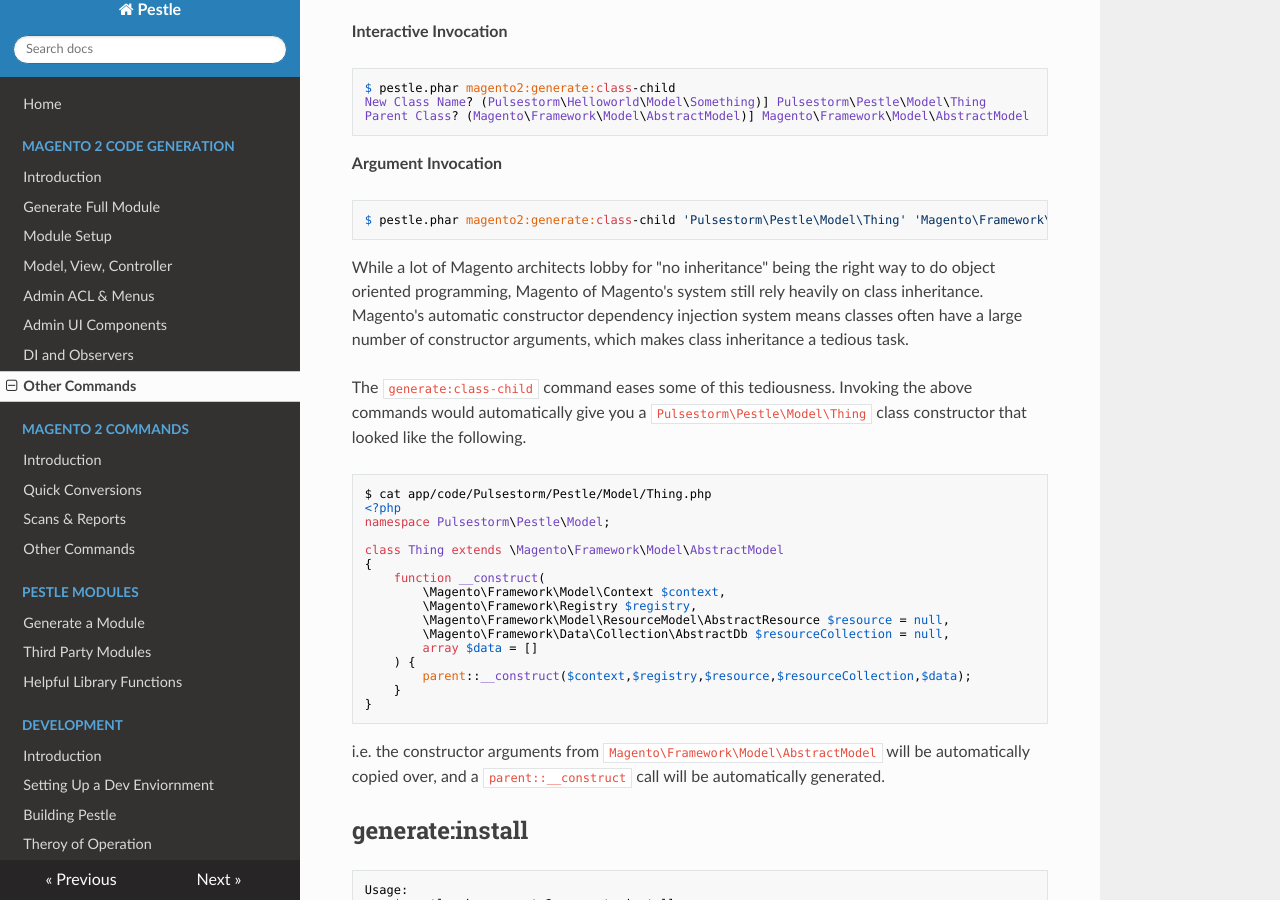
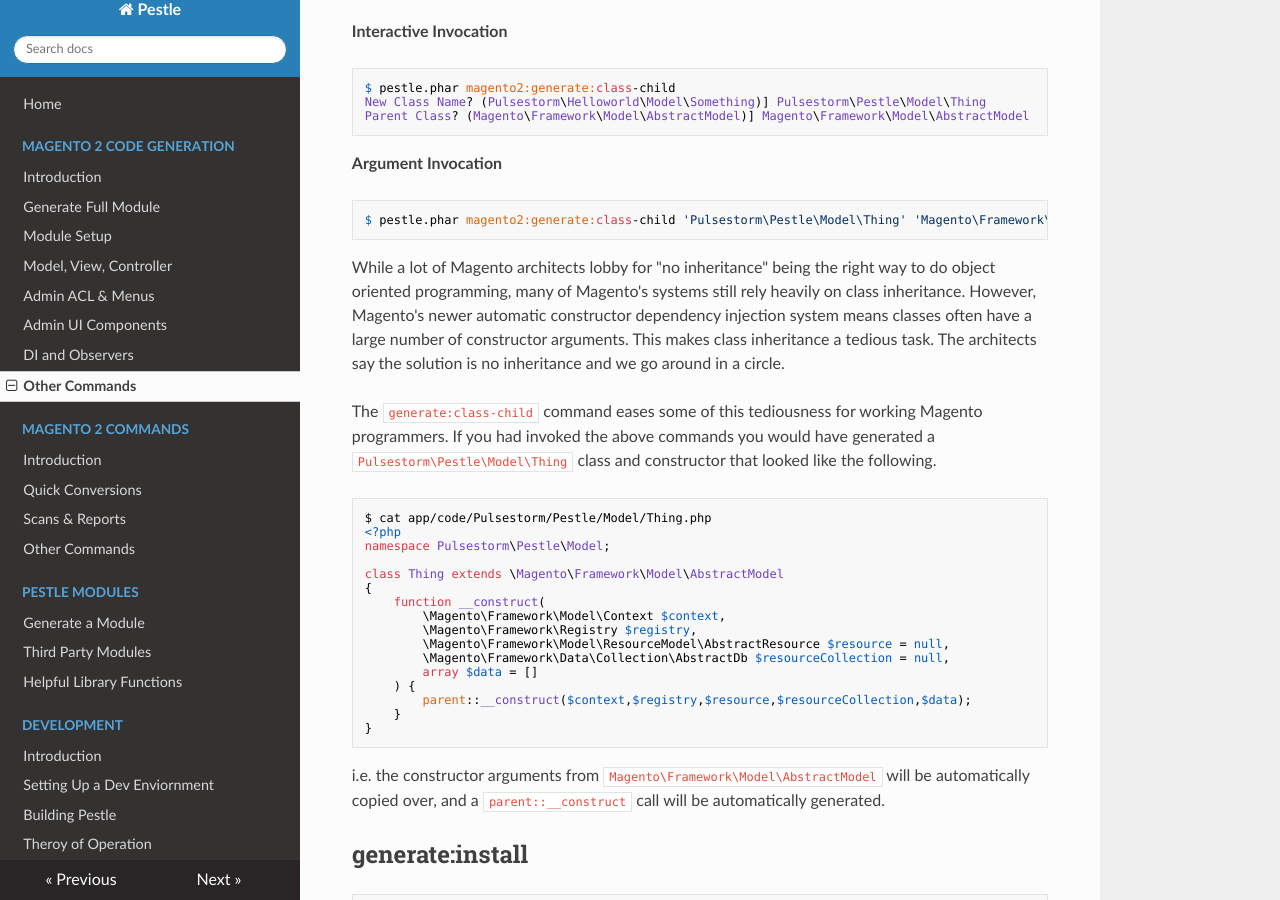
Before and after one commit to astorm/pestle, an MkDocs documentation site: the page built from docs/magneto2-others.md, in a window 1280 px wide and 900 px high, scrolled down 2427 px. Built offline with MkDocs 1.6.1, drawn with Linux system fonts in a browser that asks for light colours; nearby versions of some CDN libraries; some of the changed text lies outside the part shown.

Commit message:
Finishing other section

```diff
--- a/docs/magneto2-others.md
+++ b/docs/magneto2-others.md
@@ -120,9 +120,9 @@ The `generate:class-child` command will automatically generate a new child class
 
     $ pestle.phar magento2:generate:class-child 'Pulsestorm\Pestle\Model\Thing' 'Magento\Framework\Model\AbstractModel'
 
-While a lot of Magento architects lobby for "no inheritance" being the right way to do object oriented programming, Magento of Magento's system still rely heavily on class inheritance.  Magento's automatic constructor dependency injection system means classes often have a large number of constructor arguments, which makes class inheritance a tedious task.
+While a lot of Magento architects lobby for "no inheritance" being the right way to do object oriented programming, many of Magento's systems still rely heavily on class inheritance.  However, Magento's newer automatic constructor dependency injection system means classes often have a large number of constructor arguments. This makes class inheritance a tedious task. The architects say the solution is no inheritance and we go around in a circle.
 
-The `generate:class-child` command eases some of this tediousness.  Invoking the above commands would automatically give you a `Pulsestorm\Pestle\Model\Thing` class constructor that looked like the following.
+The `generate:class-child` command eases some of this tediousness for working Magento programmers.  If you had invoked the above commands you would have generated a `Pulsestorm\Pestle\Model\Thing` class and constructor that looked like the following.
 
     $ cat app/code/Pulsestorm/Pestle/Model/Thing.php
     <?php
```
Also changed, not shown: other parts of docs/magneto2-others.md (+1 -1 lines).
